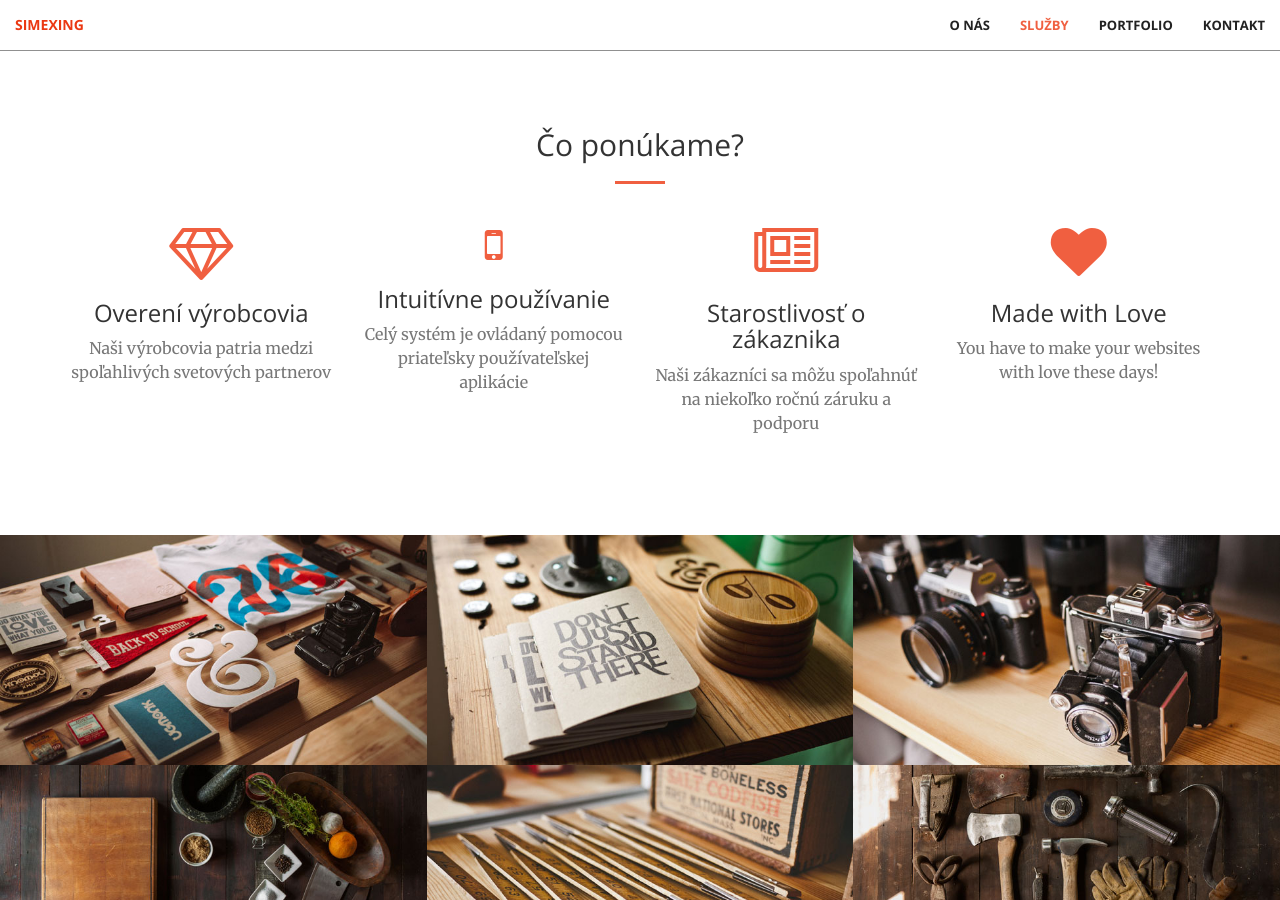
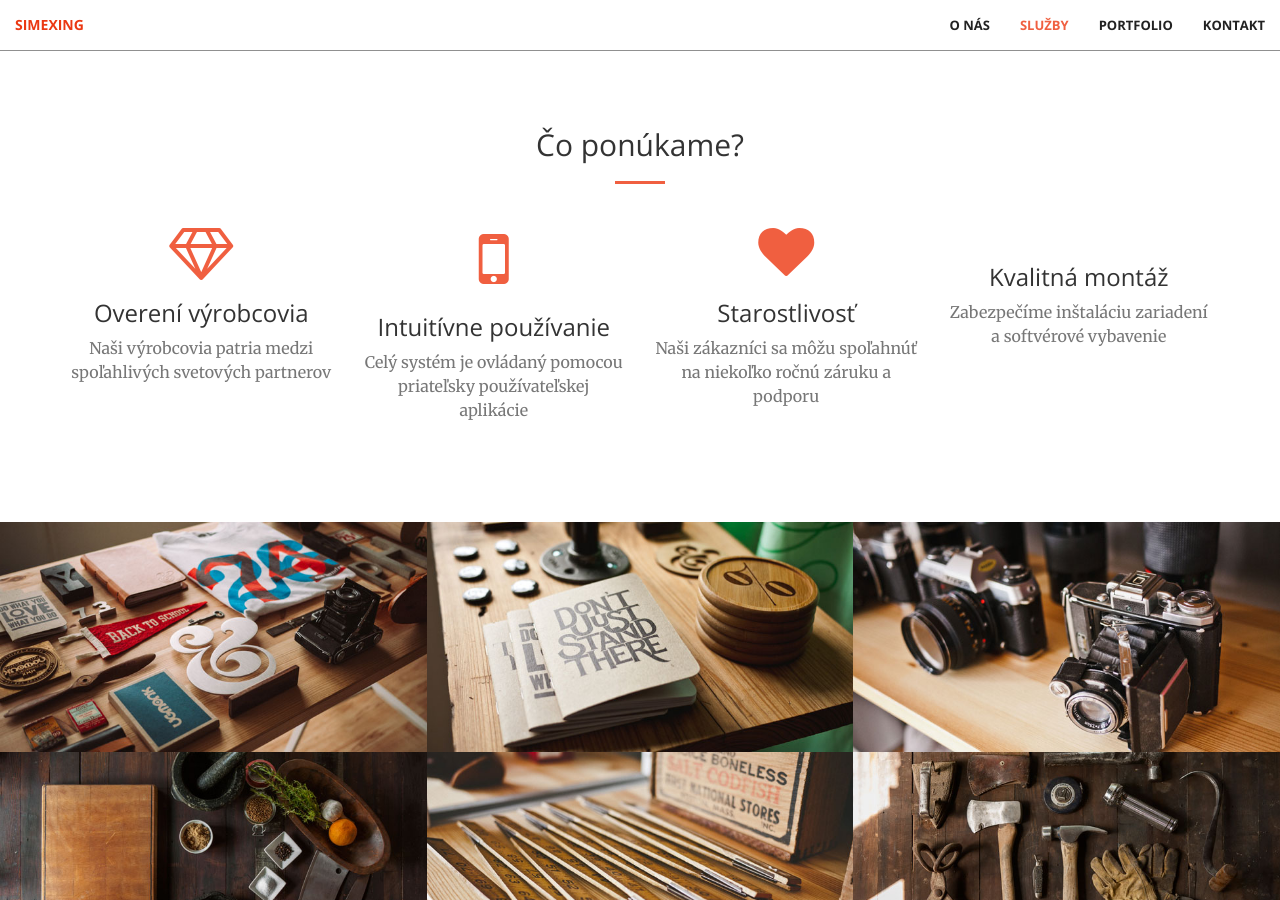
Before and after one commit to stesi13/simexing, a Jekyll site: the page built from index.html, in a window 1280 px wide and 900 px high, scrolled down 1266 px. Built offline with Jekyll 4.4.1, drawn with Linux system fonts in a browser that asks for light colours.

Commit message:
Update services.html

```diff
--- a/_includes/services.html
+++ b/_includes/services.html
@@ -19,23 +19,23 @@
             </div>
             <div class="col-lg-3 col-md-6 text-center">
                 <div class="service-box">
-                    <i class="fa fa-3x fa-mobile wow bounceIn text-primary" data-wow-delay=".2s"></i>
+                    <i class="fa fa-5x fa-mobile wow bounceIn text-primary" data-wow-delay=".2s"></i>
                     <h3>Intuitívne používanie</h3>
                     <p class="text-muted">Celý systém je ovládaný pomocou priateľsky používateľskej aplikácie</p>
                 </div>
             </div>
             <div class="col-lg-3 col-md-6 text-center">
                 <div class="service-box">
-                    <i class="fa fa-4x fa-newspaper-o wow bounceIn text-primary" data-wow-delay=".2s"></i>
-                    <h3>Starostlivosť o zákaznika</h3>
+                    <i class="fa fa-4x fa-heart wow bounceIn text-primary" data-wow-delay=".2s"></i>
+                    <h3>Starostlivosť</h3>
                     <p class="text-muted">Naši zákazníci sa môžu spoľahnúť na niekoľko ročnú záruku a podporu</p>
                 </div>
             </div>
             <div class="col-lg-3 col-md-6 text-center">
                 <div class="service-box">
-                    <i class="fa fa-4x fa-heart wow bounceIn text-primary" data-wow-delay=".3s"></i>
-                    <h3>Made with Love</h3>
-                    <p class="text-muted">You have to make your websites with love these days!</p>
+                    <i class="fa fa-4x fa-hammer wow bounceIn text-primary" data-wow-delay=".3s"></i>
+                    <h3>Kvalitná montáž</h3>
+                    <p class="text-muted">Zabezpečíme inštaláciu zariadení a softvérové vybavenie</p>
                 </div>
             </div>
         </div>
```
